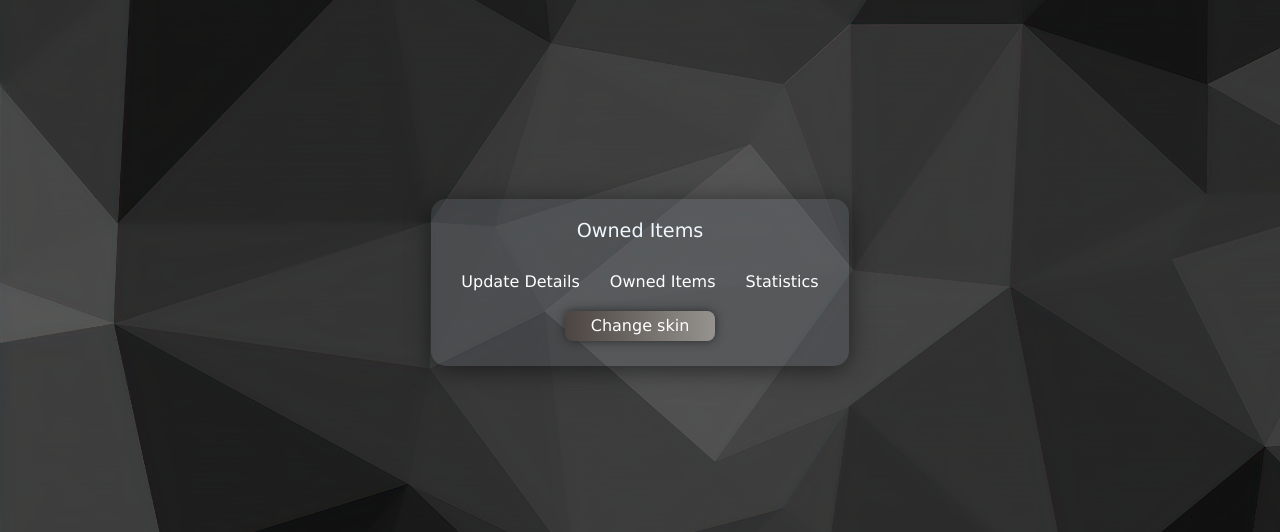
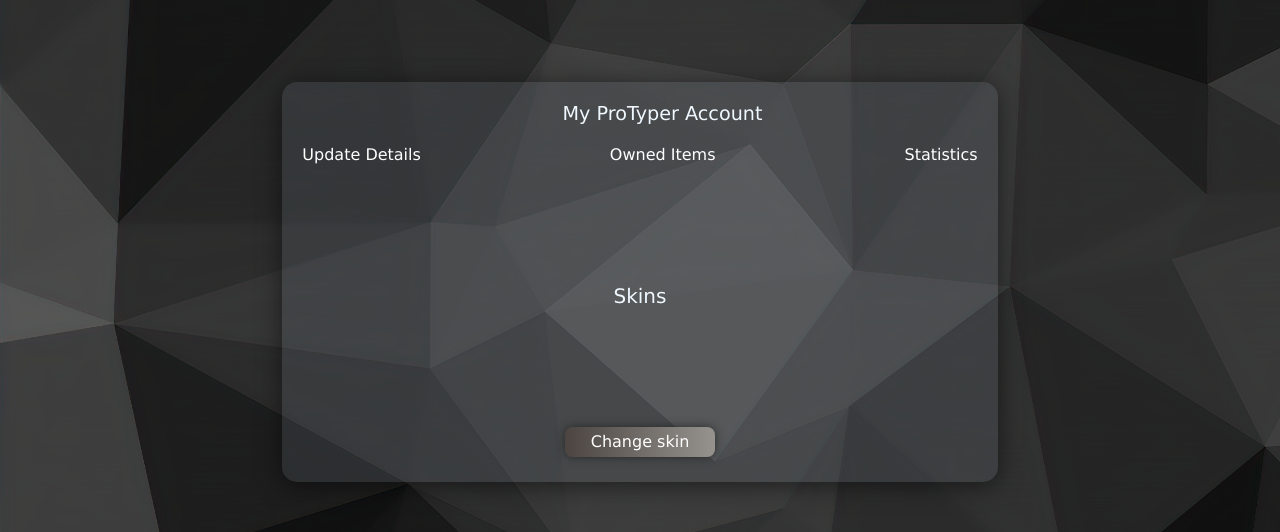
Before and after one commit to Ajan0211/ProTyper, a React (Vite) app in the folder pro-typer/: page /OwnedItems in a window 1280 px wide. Shown: the part 118-650 px from the top of the page. Built offline with nearby package versions, Linux system fonts and the light colour scheme; no server answers.

Commit message:
Making a component for account nav bar as well as adding CSS styling

```diff
--- a/pro-typer/src/Account.css
+++ b/pro-typer/src/Account.css
@@ -9,20 +9,16 @@
 
 .container-account {
   display: flex;
-  justify-content: center;
+
   align-items: center;
   flex-direction: column;
-
-  background-color: #323437;
+  justify-content: space-between;
   background-color: #70768431;
   padding: 20px;
   border-radius: 15px;
   box-shadow: 0 4px 24px rgba(0, 0, 0, 0.5);
-}
-.heading-account {
-  margin-bottom: 10px;
-  font-size: larger;
-  color: aliceblue;
+  min-height: 400px;
+  min-width: 700px;
 }
 
 .input-account {
@@ -31,7 +27,7 @@
   min-height: 32px;
   min-width: 200px;
   padding: 10px 15px;
-  margin-bottom: 20px;
+  margin-bottom: 40px;
   display: flex;
   column-gap: 10px;
   align-items: center;
@@ -68,6 +64,7 @@
   cursor: pointer;
   text-align: center;
   transition: transform 0.5s;
+  margin-top: 10px;
 }
 
 .change-button:hover {
@@ -78,48 +75,12 @@
   transform: translateY(-5px);
 }
 
-.account-nav {
+.big-container {
   display: flex;
-  padding: 10px;
-  justify-content: space-between;
-  align-items: center;
-
-  position: relative;
-  overflow: hidden;
+  column-gap: 50px;
+  margin-top: 30px;
 }
 
-.account-nav a {
-  text-decoration: none;
-  color: white;
+.container-left {
+  row-gap: 1000000px;
 }
-
-.account-nav a:hover {
-  color: #b6c8cf9c;
-
-  cursor: pointer;
-}
-.account-nav a::before {
-  content: "";
-  display: block;
-  height: 5px;
-  background-color: #444;
-  position: absolute;
-  top: 0;
-  width: 0%;
-  transition: all ease-in-out 250ms;
-}
-.account-nav a:hover::before {
-  width: 100%;
-}
-.nav-left {
-  display: flex;
-  justify-content: center;
-  align-items: center;
-  column-gap: 30px;
-  margin-bottom: 10px;
-}
-
-.nav-item1 {
-  position: relative;
-  padding-top: 10px;
-}
--- a/pro-typer/src/Account.jsx
+++ b/pro-typer/src/Account.jsx
@@ -1,6 +1,7 @@
 import Navbar from "../../Navbar.jsx";
 import "./Account.css";
 import { useNavigate } from "react-router-dom";
+import AccountNav from "./AccountNav.jsx";
 
 /**
  * @author Ajanthapan Agilaruben
@@ -18,20 +19,9 @@
       <Navbar></Navbar>
       <div className="account-page">
         <div className="container-account">
-          <div className="heading-account">My Account</div>
-          <div className="account-nav">
-            <div className="nav-left">
-              <div className="nav-item1">
-                <a onClick={() => navigate("/Account")}>Update Details</a>
-              </div>
-              <div className="nav-item1">
-                <a onClick={() => navigate("/OwnedItems")}>Owned Items</a>
-              </div>
-              <div className="nav-item1">
-                <a onClick={() => navigate("/Statistics")}>Statistics</a>
-              </div>
-            </div>
-          </div>
+          <AccountNav></AccountNav>
+          <div className="big-container">
+            <div className="container-left">
               Change first name
               <div className="input-account">
                 <i className="fa-solid fa-user"></i>
@@ -52,6 +42,8 @@
                   placeholder="Lastname..."
                 ></input>
               </div>
+            </div>
+            <div className="container-right">
               Change Email
               <div className="input-account">
                 <i className="fa-solid fa-envelope"></i>
@@ -62,10 +54,12 @@
                   placeholder="Enter Email..."
                 ></input>
               </div>
+            </div>
+          </div>
           <div className="button-container2">
             <div className="change-button">Make Changes</div>
-          </div>{" "}
-        </div>{" "}
+          </div>
+        </div>
       </div>
     </>
   );
--- /dev/null
+++ b/pro-typer/src/AccountNav.css
@@ -0,0 +1,49 @@
+.heading-accountNav {
+  margin-bottom: 10px;
+  font-size: larger;
+  color: aliceblue;
+  margin-left: 45px;
+}
+
+.accountNav {
+  display: flex;
+  flex-direction: column;
+  justify-content: space-evenly;
+  align-items: center;
+}
+
+.accountNav a {
+  text-decoration: none;
+  color: white;
+}
+
+.accountNav a:hover {
+  color: #b6c8cf9c;
+
+  cursor: pointer;
+}
+.accountNav a::before {
+  content: "";
+  display: block;
+  height: 5px;
+  background-color: #444;
+  position: absolute;
+  top: 0;
+  width: 0%;
+  transition: all ease-in-out 250ms;
+}
+.accountNav a:hover::before {
+  width: 100%;
+}
+.Accountnav-left {
+  display: flex;
+  width: 100%;
+  column-gap: 189px;
+  margin-bottom: 10px;
+}
+
+.nav-item1 {
+  display: flex;
+  justify-content: left;
+  padding-top: 10px;
+}
--- /dev/null
+++ b/pro-typer/src/AccountNav.jsx
@@ -0,0 +1,27 @@
+import "./AccountNav.css";
+import { useNavigate } from "react-router-dom";
+
+function AccountNav() {
+  const navigate = useNavigate();
+  return (
+    <>
+      <div className="accountNav">
+        <div className="heading-accountNav">My ProTyper Account</div>
+
+        <div className="Accountnav-left">
+          <div className="nav-item1">
+            <a onClick={() => navigate("/Account")}>Update Details</a>
+          </div>
+          <div className="nav-item1">
+            <a onClick={() => navigate("/OwnedItems")}>Owned Items</a>
+          </div>
+          <div className="nav-item1">
+            <a onClick={() => navigate("/Statistics")}>Statistics</a>
+          </div>
+        </div>
+      </div>
+    </>
+  );
+}
+
+export default AccountNav;
--- a/pro-typer/src/OwnedItems.css
+++ b/pro-typer/src/OwnedItems.css
@@ -9,26 +9,21 @@
 
 .container-ownedItems {
   display: flex;
-  justify-content: center;
   align-items: center;
   flex-direction: column;
-
+  justify-content: space-between;
   background-color: #323437;
   background-color: #70768431;
   padding: 20px;
   border-radius: 15px;
   box-shadow: 0 4px 24px rgba(0, 0, 0, 0.5);
-}
-.heading-ownedItems {
-  margin-bottom: 10px;
-  font-size: larger;
-  color: aliceblue;
+  min-height: 400px;
+  min-width: 700px;
 }
 
 .button-container2 {
   display: flex;
-  column-gap: 30px;
-  margin-bottom: 5px;
+  justify-content: end;
 }
 
 .change-button {
@@ -57,48 +52,7 @@
   transform: translateY(-5px);
 }
 
-.account-nav {
-  display: flex;
-  padding: 10px;
-  justify-content: space-between;
-  align-items: center;
-
-  position: relative;
-  overflow: hidden;
+.item-section {
+  font-size: 20px;
+  margin: 20px;
 }
-
-.account-nav a {
-  text-decoration: none;
-  color: white;
-}
-
-.account-nav a:hover {
-  color: #b6c8cf9c;
-
-  cursor: pointer;
-}
-.account-nav a::before {
-  content: "";
-  display: block;
-  height: 5px;
-  background-color: #444;
-  position: absolute;
-  top: 0;
-  width: 0%;
-  transition: all ease-in-out 250ms;
-}
-.account-nav a:hover::before {
-  width: 100%;
-}
-.nav-left {
-  display: flex;
-  justify-content: center;
-  align-items: center;
-  column-gap: 30px;
-  margin-bottom: 10px;
-}
-
-.nav-item1 {
-  position: relative;
-  padding-top: 10px;
-}
--- a/pro-typer/src/OwnedItems.jsx
+++ b/pro-typer/src/OwnedItems.jsx
@@ -1,28 +1,15 @@
 import Navbar from "../../Navbar.jsx";
+import AccountNav from "./AccountNav.jsx";
 import "./OwnedItems.css";
-import { useNavigate } from "react-router-dom";
 
 function OwnedItems() {
-  const navigate = useNavigate();
   return (
     <>
       <Navbar></Navbar>
       <div className="ownedItems-page">
         <div className="container-ownedItems">
-          <div className="heading-ownedItems">Owned Items</div>
-          <div className="account-nav">
-            <div className="nav-left">
-              <div className="nav-item1">
-                <a onClick={() => navigate("/Account")}>Update Details</a>
-              </div>
-              <div className="nav-item1">
-                <a onClick={() => navigate("/OwnedItems")}>Owned Items</a>
-              </div>
-              <div className="nav-item1">
-                <a onClick={() => navigate("/Statistics")}>Statistics</a>
-              </div>
-            </div>
-          </div>
+          <AccountNav></AccountNav>
+          <div className="item-section">Skins</div>
           <div className="button-container2">
             <div className="change-button">Change skin</div>
           </div>
```
Lines whose indentation alone changed are shown as unchanged.
